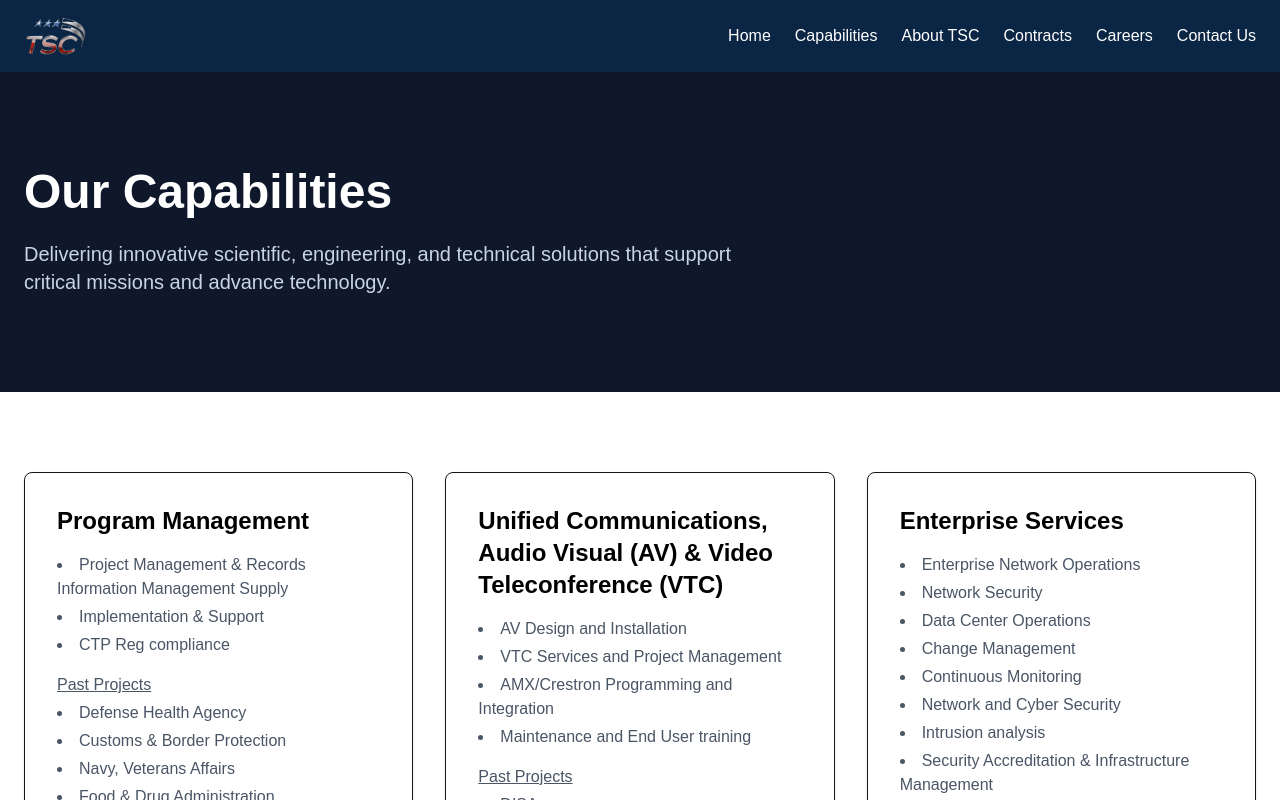
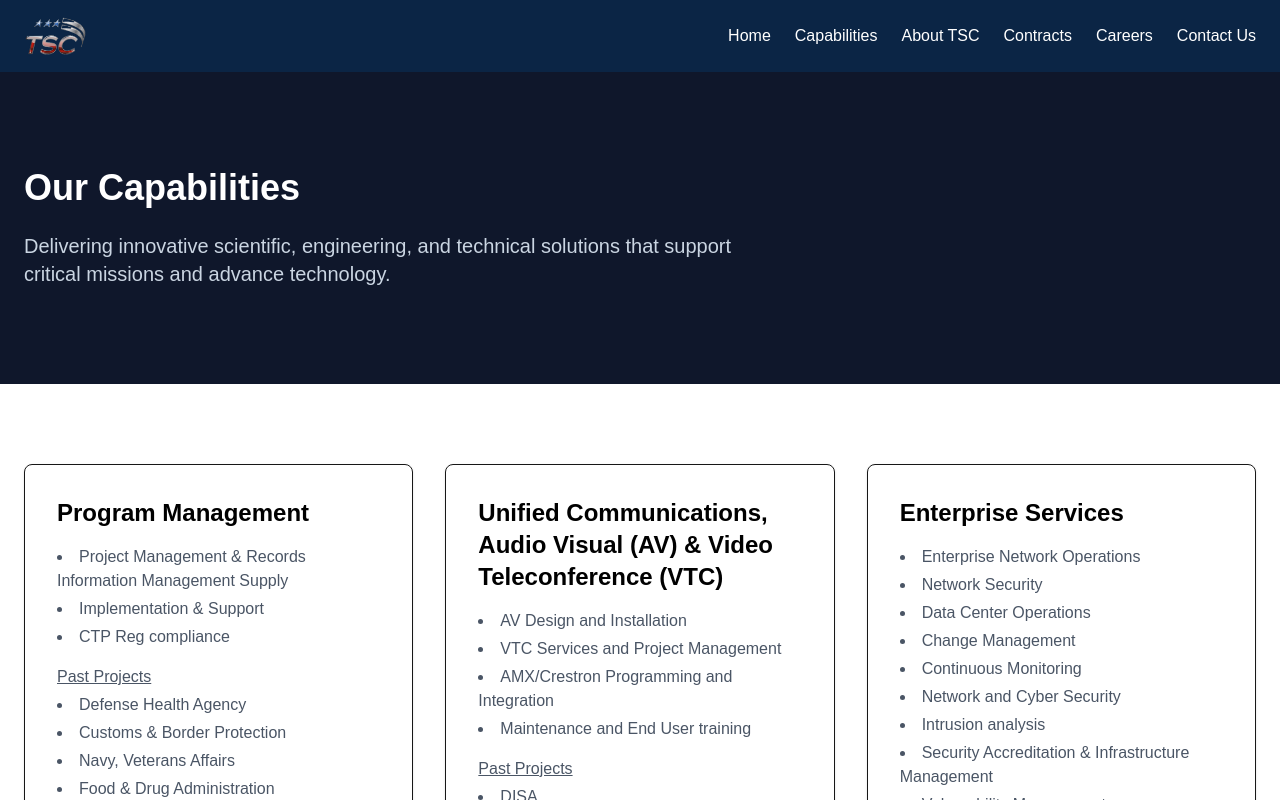
Before and after one commit to techscicorpweb/techscicorp-prod, a Next.js app: page /capabilities in a window 1280 px wide. Shown: the top 800 px of the page. Built offline with nearby package versions, Linux system fonts and the light colour scheme.

Commit message:
header h1 fix

```diff
--- a/src/app/capabilities/page.tsx
+++ b/src/app/capabilities/page.tsx
@@ -79,7 +79,7 @@ export default function CapabilitiesPage() {
       {/* Hero Section */}
       <section className="bg-slate-900 text-white py-24">
         <div className="container mx-auto px-6 max-w-7xl">
-          <h1 className="text-5xl font-bold mb-6">Our Capabilities</h1>
+          <h1 className="text-4xl font-bold mb-6">Our Capabilities</h1>
           <p className="text-xl max-w-3xl text-slate-300">
             Delivering innovative scientific, engineering, and technical
             solutions that support critical missions and advance technology.
```
Lines whose indentation alone changed are shown as unchanged.
